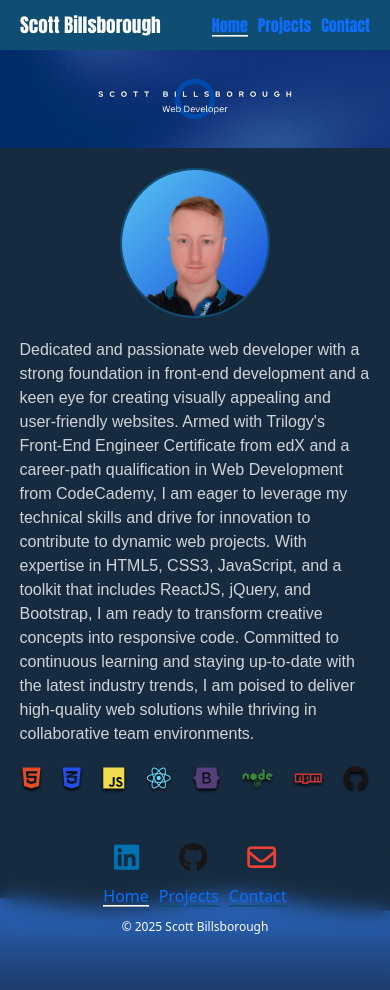
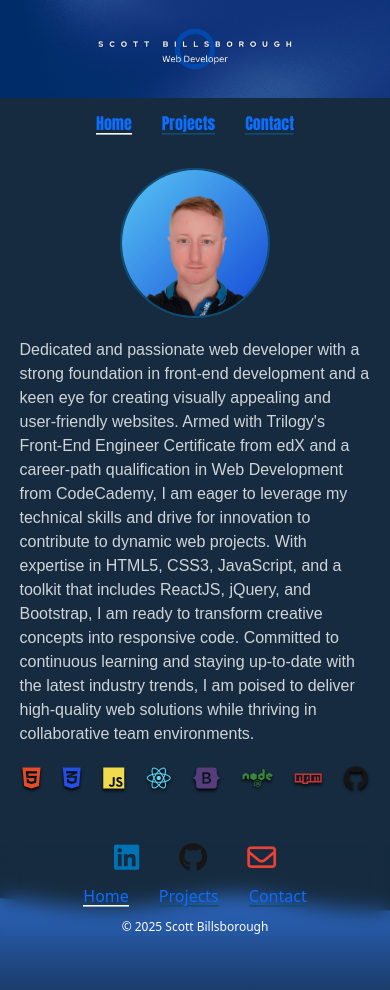
Before and after one commit to sbillsborough/react-portfolio, a React (Create React App) app in the folder react-portfolio/: page / in a window 390 px wide. Built offline with nearby package versions, Linux system fonts and the light colour scheme; a web font is replaced by a local one.

Commit message:
Move the navbar to below the banner
Moved the navbar to below the bannaer in App.jsx
Centered the Navbar and removed the logo
Set the margin right on the first two children to 80px on larger screens and 30px on mobile

```diff
--- a/react-portfolio/src/App.js
+++ b/react-portfolio/src/App.js
@@ -12,8 +12,8 @@ function App() {
   return (
     <>
       <main>
+        <Banner />
         <Header />
-        <Banner />
         <Routes>
           <Route path="/" element={<Home />} />
           <Route path="/projects" element={<ProjectsPage />} />
--- a/react-portfolio/src/index.css
+++ b/react-portfolio/src/index.css
@@ -55,12 +55,11 @@ header {
   justify-content: space-between;
   align-items: center;
   font-family: "Anton", sans-serif;
-  background: var(--background);
+  background: var(--main);
   color: var(--white-text);
   max-width: 1440px;
   height: 50px;
-  padding: 0 20px;
-  margin: 0;
+  margin: 0 auto;
 }
 
 header h3 {
@@ -78,7 +77,7 @@ nav a {
 }
 
 nav a:not(:last-child) {
-  margin-right: 10px;
+  margin-right: 60px;
 }
 
 nav a.active {
@@ -87,12 +86,6 @@ nav a.active {
 
 .fa-bars {
   display: none;
-}
-
-/* Banner styling */
-
-.banner {
-  margin-bottom: 20px;
 }
 
 /* Home Page styling */
@@ -119,6 +112,7 @@ nav a.active {
   height: 250px;
   width: 250px;
   object-fit: cover;
+  margin: 20px 0 0 0;
 }
 
 .icons-wrapper {
@@ -464,6 +458,10 @@ svg {
     font-size: 1rem;
   }
 
+  nav a:not(:last-child) {
+    margin-right: 30px;
+  }
+
   .home-wrapper img {
     height: 150px;
     width: 150px;
--- a/react-portfolio/src/pages/Header.js
+++ b/react-portfolio/src/pages/Header.js
@@ -4,7 +4,7 @@ import { NavLink } from "react-router-dom";
 function Header() {
   return (
     <header>
-      <h3>Scott Billsborough</h3>
+      {/* <h3>Scott Billsborough</h3> */}
 
       <div className="navbar">
         <nav>
```
